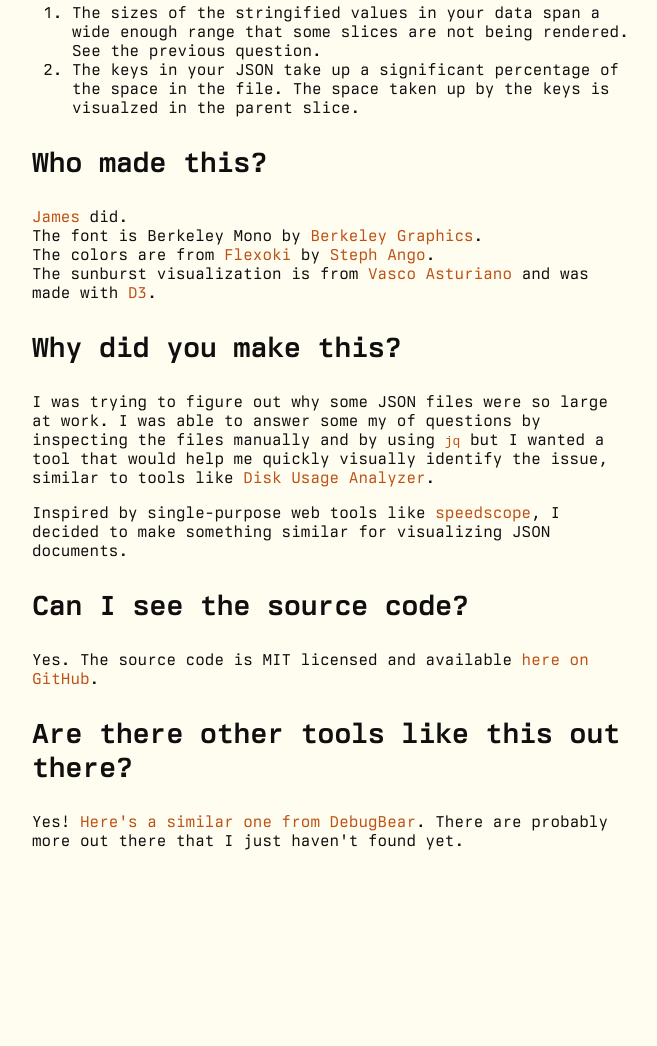
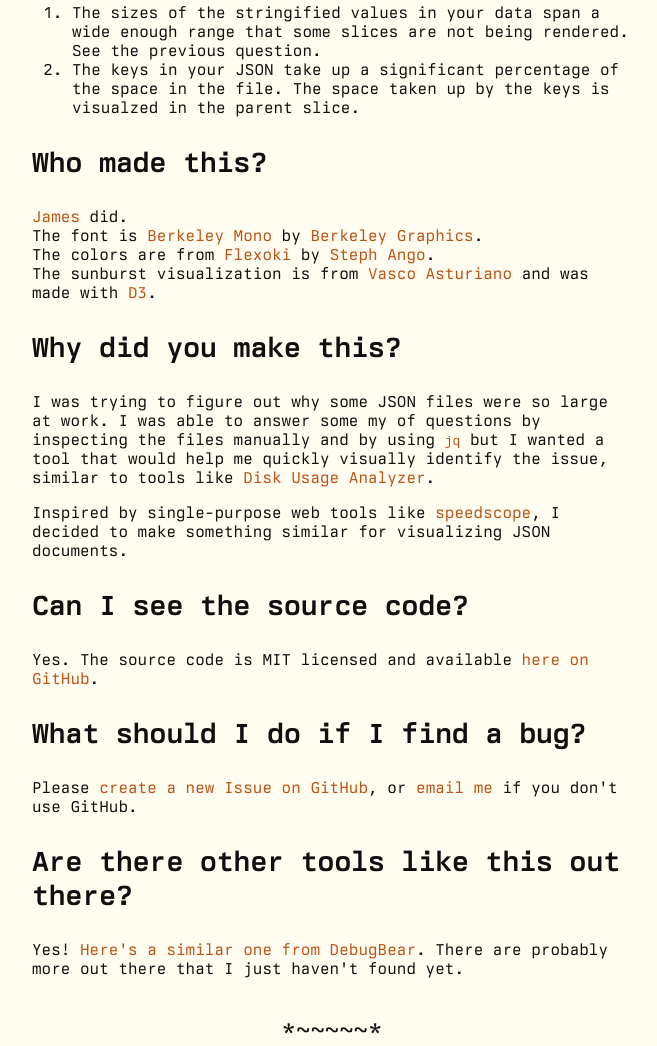
Before and after one commit to jamesbvaughan/json-space-analyzer, a website with bundled scripts: page public/index.html in a window 1280 px wide. Shown: the part 1309-2355 px from the top of the page, without its empty margins (308-965 px from the left). Before the commit the page ends 2199 px from the top, so only its background shows below. Built offline with nearby package versions, Linux system fonts and the light colour scheme.

Commit message:
Update FAQ and footer

```diff
--- a/public/index.html
+++ b/public/index.html
@@ -143,6 +143,7 @@
         display: flex;
         flex-direction: column;
         align-items: center;
+        font-size: 24px;
       }
 
       #container {
@@ -313,8 +314,11 @@
           <p>
             <a href="https://jamesbvaughan.com">James</a> did.
             <br />
-            The font is Berkeley Mono by
-            <a href="https://berkeleygraphics.com/">Berkeley Graphics</a>.
+            The font is
+            <a href="https://berkeleygraphics.com/typefaces/berkeley-mono/"
+              >Berkeley Mono</a
+            >
+            by <a href="https://berkeleygraphics.com/">Berkeley Graphics</a>.
             <br />
             The colors are from
             <a href="https://stephango.com/flexoki">Flexoki</a> by
@@ -353,6 +357,17 @@
             >.
           </p>
 
+          <h3>What should I do if I find a bug?</h3>
+
+          <p>
+            Please
+            <a
+              href="https://github.com/jamesbvaughan/json-space-analyzer/issues/new"
+              >create a new Issue on GitHub</a
+            >, or <a href="mailto:james@jamesbvaughan.com">email me</a> if you
+            don't use GitHub.
+          </p>
+
           <h3>Are there other tools like this out there?</h3>
 
           <p>
@@ -362,6 +377,8 @@
             >. There are probably more out there that I just haven't found yet.
           </p>
         </div>
+
+        <footer>*~~~~~*</footer>
       </main>
     </div>
 
```
